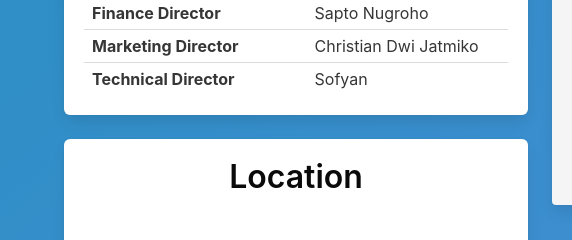
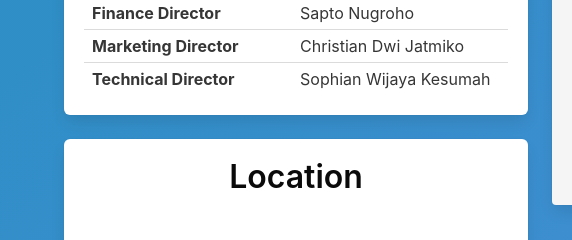
Before and after one commit to bstka/sndk, a plain HTML site: page index.html in a window 1280 px wide. Shown: the part 1563-1803 px from the top of the page, 0-572 px from the left. Drawn offline with nearby package versions, Linux system fonts and the light colour scheme.

Commit message:
Added images and change name of techical director

```diff
--- a/index.html
+++ b/index.html
@@ -159,7 +159,7 @@
                                         <tr>
                                             <th>Technical Director</th>
                                             <td>
-                                                <a href="mailto:sofyan@sndk.co.id">Sofyan</a>
+                                                <a href="mailto:sofyan@sndk.co.id">Sophian Wijaya Kesumah</a>
                                             </td>
                                         </tr>
 
```
